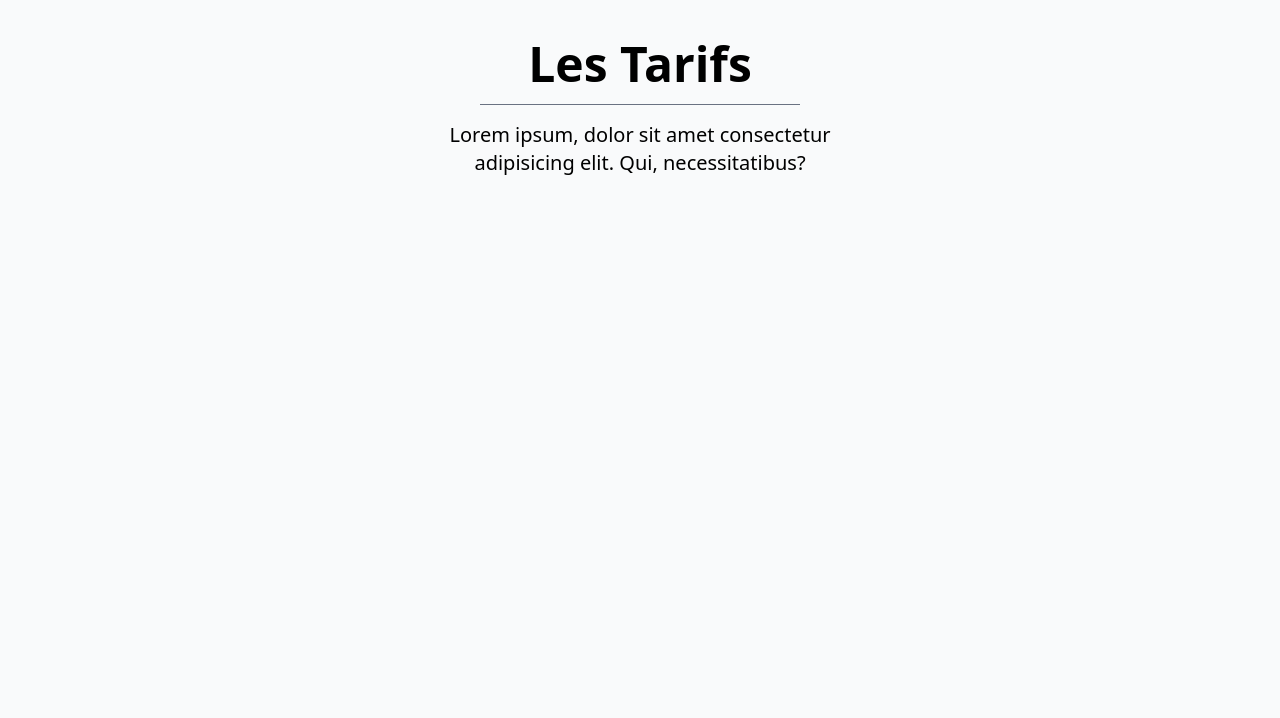
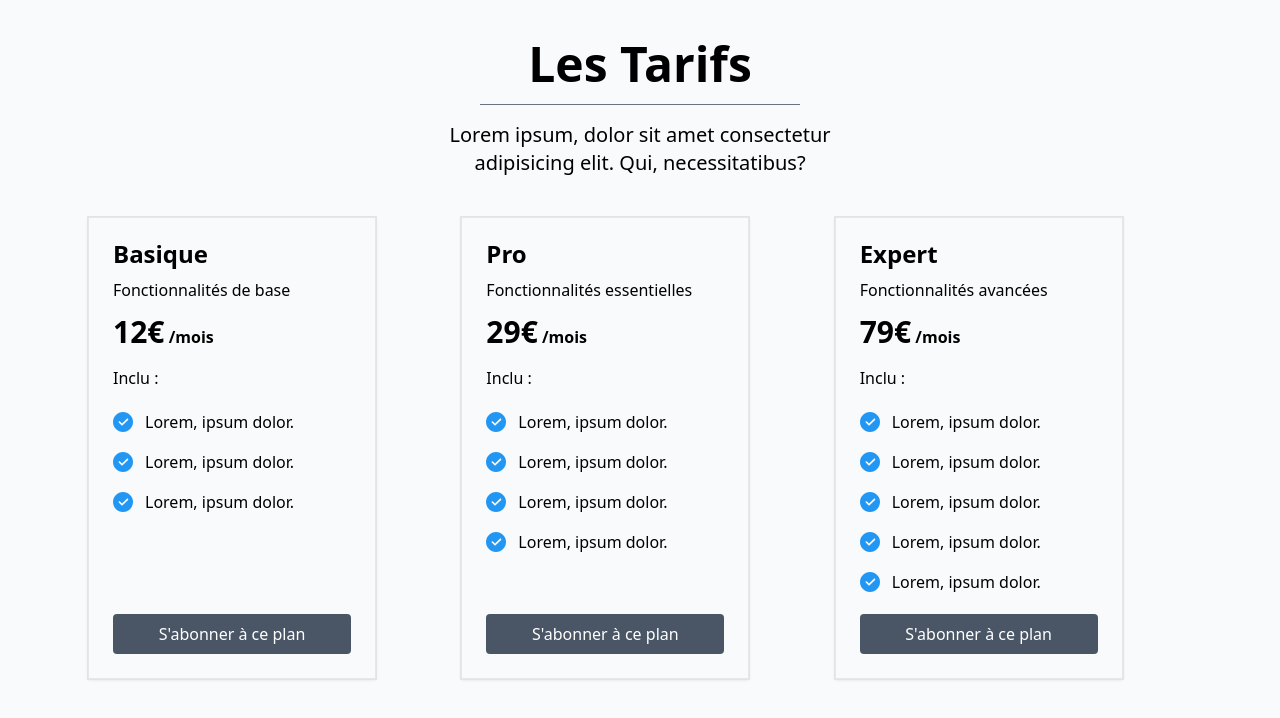
Before and after one commit to Fayecodeur/cours-tailwindcss-v4, a plain HTML site: page Composants/8.Section-tarifs/2.resolution.html in a window 1280 px wide. Drawn offline with nearby package versions, Linux system fonts and the light colour scheme.

Commit message:
finition du tp

```diff
--- a/Composants/8.Section-tarifs/2.resolution.html
+++ b/Composants/8.Section-tarifs/2.resolution.html
@@ -12,13 +12,113 @@
 
 <body class="bg-gray-50">
   <main>
-    <section class="container mx-auto pt-10 ">
+    <section class="max-w-6xl px-6 mx-auto pt-10 pb-32">
       <h2 class="font-extrabold text-4xl md:text-5xl text-center mb-4">Les Tarifs</h2>
       <hr class="border-gray-500 w-80 mx-auto mb-4">
-      <p class="max-w-sm mx-auto text-xl font-thin text-center">Lorem ipsum, dolor sit amet consectetur adipisicing
+      <p class="max-w-sm mx-auto text-xl font-thin text-center mb-10">Lorem ipsum, dolor sit amet consectetur
+        adipisicing
         elit. Qui,
         necessitatibus?
       </p>
+      <ul class="grid sm:grid-cols-2 md:grid-cols-3 gap-4 justify-center">
+        <li
+          class="min-h-[450px] w-72 shadow-sm ring-1 ring-zinc-200 border border-gray-200 flex flex-col pt-5 px-6 pb-6">
+          <h3 class="font-extrabold text-2xl mb-2">Basique</h3>
+          <p class="font-thin mb-3 ">Fonctionnalités de base</p>
+          <p class="mb-4"><span class="text-3xl font-extrabold">12€</span>
+            <span class="font-semibold"> /mois</span>
+          </p>
+          <p class="mb-3">Inclu :</p>
+          <ul>
+            <li class="flex gap-3 py-2">
+              <img src="imgs/checked.svg" class="w-5" alt="">
+              <p>Lorem, ipsum dolor.</p>
+            </li>
+            <li class="flex gap-3 py-2">
+              <img src="imgs/checked.svg" class="w-5" alt="">
+              <p>Lorem, ipsum dolor.</p>
+            </li>
+            <li class="flex gap-3 py-2">
+              <img src="imgs/checked.svg" class="w-5" alt="">
+              <p>Lorem, ipsum dolor.</p>
+            </li>
+          </ul>
+          <a href="#"
+            class="mt-auto block w-full bg-gray-600 text-white px-3 py-2 rounded text-center hover:bg-gray-800">S'abonner
+            à ce
+            plan</a>
+        </li>
+
+        <li
+          class="min-h-[450px] w-72 shadow-sm ring-1 ring-zinc-200 border border-gray-200 flex flex-col pt-5 px-6 pb-6">
+          <h3 class="font-extrabold text-2xl mb-2">Pro</h3>
+          <p class="font-thin mb-3 ">Fonctionnalités essentielles</p>
+          <p class="mb-4"><span class="text-3xl font-extrabold">29€</span>
+            <span class="font-semibold"> /mois</span>
+          </p>
+          <p class="mb-3">Inclu :</p>
+          <ul>
+            <li class="flex gap-3 py-2">
+              <img src="imgs/checked.svg" class="w-5" alt="">
+              <p>Lorem, ipsum dolor.</p>
+            </li>
+            <li class="flex gap-3 py-2">
+              <img src="imgs/checked.svg" class="w-5" alt="">
+              <p>Lorem, ipsum dolor.</p>
+            </li>
+            <li class="flex gap-3 py-2">
+              <img src="imgs/checked.svg" class="w-5" alt="">
+              <p>Lorem, ipsum dolor.</p>
+            </li>
+            <li class="flex gap-3 py-2">
+              <img src="imgs/checked.svg" class="w-5" alt="">
+              <p>Lorem, ipsum dolor.</p>
+            </li>
+          </ul>
+          <a href="#"
+            class="mt-auto block w-full bg-gray-600 text-white px-3 py-2 rounded text-center hover:bg-gray-800">S'abonner
+            à ce
+            plan</a>
+        </li>
+
+        <li
+          class="min-h-[450px] w-72 shadow-sm ring-1 ring-zinc-200 border border-gray-200 flex flex-col pt-5 px-6 pb-6">
+          <h3 class="font-extrabold text-2xl mb-2">Expert</h3>
+          <p class="font-thin mb-3 ">Fonctionnalités avancées</p>
+          <p class="mb-4"><span class="text-3xl font-extrabold">79€</span>
+            <span class="font-semibold"> /mois</span>
+          </p>
+          <p class="mb-3">Inclu :</p>
+          <ul>
+            <li class="flex gap-3 py-2">
+              <img src="imgs/checked.svg" class="w-5" alt="">
+              <p>Lorem, ipsum dolor.</p>
+            </li>
+            <li class="flex gap-3 py-2">
+              <img src="imgs/checked.svg" class="w-5" alt="">
+              <p>Lorem, ipsum dolor.</p>
+            </li>
+            <li class="flex gap-3 py-2">
+              <img src="imgs/checked.svg" class="w-5" alt="">
+              <p>Lorem, ipsum dolor.</p>
+            </li>
+            <li class="flex gap-3 py-2">
+              <img src="imgs/checked.svg" class="w-5" alt="">
+              <p>Lorem, ipsum dolor.</p>
+            </li>
+            <li class="flex gap-3 py-2 mb-3">
+              <img src="imgs/checked.svg" class="w-5" alt="">
+              <p>Lorem, ipsum dolor.</p>
+            </li>
+
+          </ul>
+          <a href="#"
+            class="mt-auto block w-full bg-gray-600 text-white px-3 py-2 rounded text-center hover:bg-gray-800">S'abonner
+            à ce
+            plan</a>
+        </li>
+
+      </ul>
     </section>
   </main>
 </body>
```
